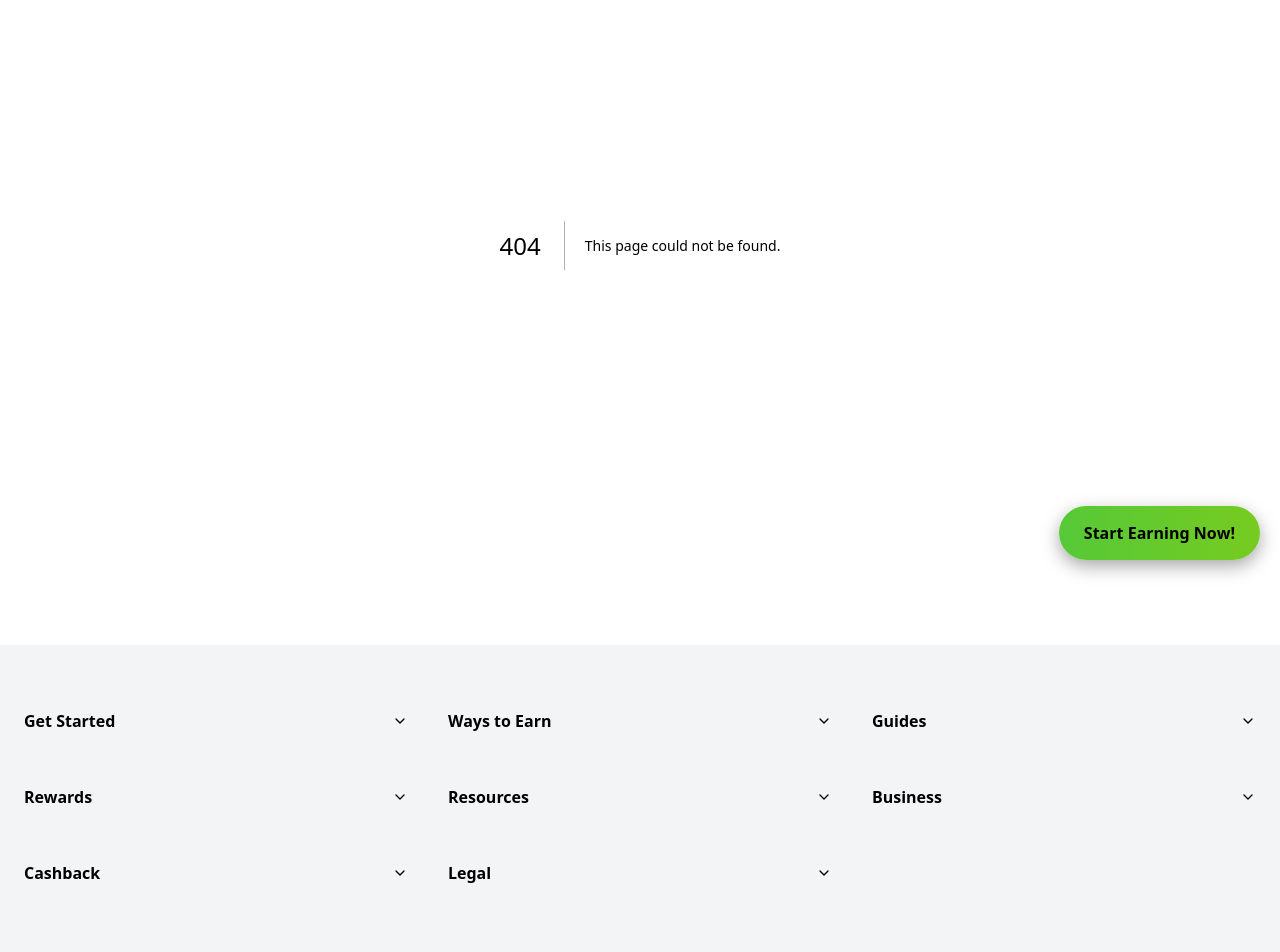
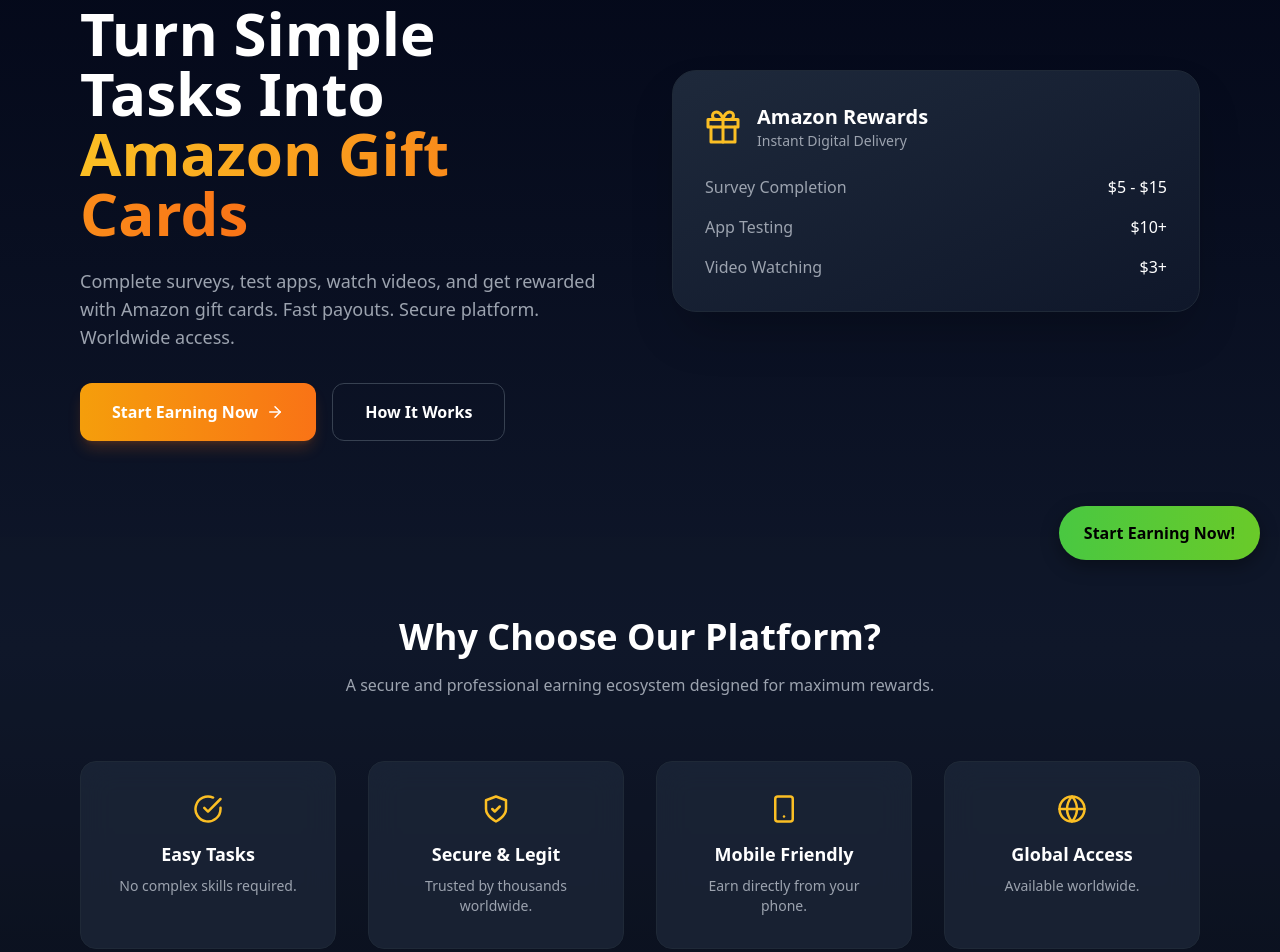
Before and after one commit to tool63/cashin, a Next.js app: page /earn-amazon-gift-card in a window 1280 px wide. Before the commit this address had no page. Shown: the part 220-1172 px from the top of the page. Built offline with nearby package versions, Linux system fonts and the light colour scheme.

Commit message:
Create page.tsx

```diff
--- /dev/null
+++ b/app/(site)/earn-amazon-gift-card/page.tsx
@@ -0,0 +1,169 @@
+"use client";
+
+import React from "react";
+import Link from "next/link";
+import { motion } from "framer-motion";
+import {
+  Gift,
+  CreditCard,
+  CheckCircle,
+  ShieldCheck,
+  ArrowRight,
+  Smartphone,
+  Globe,
+  Sparkles,
+} from "lucide-react";
+
+export default function EarnAmazonGiftCardPage() {
+  return (
+    <main className="bg-gradient-to-b from-slate-950 via-slate-900 to-black text-white overflow-hidden">
+
+      {/* ================= HERO SECTION ================= */}
+      <section className="relative py-24 px-6 lg:px-20">
+        <div className="max-w-7xl mx-auto grid lg:grid-cols-2 gap-16 items-center">
+
+          <motion.div
+            initial={{ opacity: 0, y: 30 }}
+            animate={{ opacity: 1, y: 0 }}
+            transition={{ duration: 0.6 }}
+          >
+            <div className="inline-flex items-center gap-2 bg-amber-500/10 text-amber-400 px-4 py-2 rounded-full text-sm mb-6 border border-amber-500/20">
+              <Sparkles size={16} />
+              Earn Amazon Gift Cards Easily
+            </div>
+
+            <h1 className="text-4xl lg:text-6xl font-bold leading-tight mb-6">
+              Turn Simple Tasks Into{" "}
+              <span className="bg-gradient-to-r from-amber-400 to-orange-500 bg-clip-text text-transparent">
+                Amazon Gift Cards
+              </span>
+            </h1>
+
+            <p className="text-gray-400 text-lg mb-8 max-w-xl">
+              Complete surveys, test apps, watch videos, and get rewarded with
+              Amazon gift cards. Fast payouts. Secure platform. Worldwide access.
+            </p>
+
+            {/* CTA Buttons */}
+            <div className="flex flex-wrap gap-4">
+              <Link
+                href="/signup"
+                className="group bg-gradient-to-r from-amber-500 to-orange-500 hover:from-amber-600 hover:to-orange-600 transition px-8 py-4 rounded-xl font-semibold flex items-center gap-2 shadow-lg shadow-orange-500/20"
+              >
+                Start Earning Now
+                <ArrowRight className="group-hover:translate-x-1 transition" size={18} />
+              </Link>
+
+              <Link
+                href="/how-it-works"
+                className="border border-gray-700 hover:border-amber-400 hover:text-amber-400 transition px-8 py-4 rounded-xl font-semibold"
+              >
+                How It Works
+              </Link>
+            </div>
+          </motion.div>
+
+          {/* Hero Visual Card */}
+          <motion.div
+            initial={{ opacity: 0, scale: 0.9 }}
+            animate={{ opacity: 1, scale: 1 }}
+            transition={{ duration: 0.7 }}
+            className="bg-gradient-to-br from-slate-800 to-slate-900 border border-gray-800 p-8 rounded-3xl shadow-2xl backdrop-blur-xl"
+          >
+            <div className="flex items-center gap-4 mb-6">
+              <Gift className="text-amber-400" size={36} />
+              <div>
+                <h3 className="text-xl font-semibold">Amazon Rewards</h3>
+                <p className="text-gray-400 text-sm">Instant Digital Delivery</p>
+              </div>
+            </div>
+
+            <div className="space-y-4">
+              <div className="flex justify-between text-gray-400">
+                <span>Survey Completion</span>
+                <span className="text-white font-medium">$5 - $15</span>
+              </div>
+              <div className="flex justify-between text-gray-400">
+                <span>App Testing</span>
+                <span className="text-white font-medium">$10+</span>
+              </div>
+              <div className="flex justify-between text-gray-400">
+                <span>Video Watching</span>
+                <span className="text-white font-medium">$3+</span>
+              </div>
+            </div>
+          </motion.div>
+
+        </div>
+      </section>
+
+      {/* ================= FEATURES SECTION ================= */}
+      <section className="py-20 px-6 lg:px-20 bg-slate-900/40">
+        <div className="max-w-7xl mx-auto text-center mb-16">
+          <h2 className="text-3xl lg:text-4xl font-bold mb-4">
+            Why Choose Our Platform?
+          </h2>
+          <p className="text-gray-400 max-w-2xl mx-auto">
+            A secure and professional earning ecosystem designed for maximum rewards.
+          </p>
+        </div>
+
+        <div className="grid md:grid-cols-2 lg:grid-cols-4 gap-8 max-w-7xl mx-auto">
+
+          {[
+            {
+              icon: CheckCircle,
+              title: "Easy Tasks",
+              desc: "No complex skills required.",
+            },
+            {
+              icon: ShieldCheck,
+              title: "Secure & Legit",
+              desc: "Trusted by thousands worldwide.",
+            },
+            {
+              icon: Smartphone,
+              title: "Mobile Friendly",
+              desc: "Earn directly from your phone.",
+            },
+            {
+              icon: Globe,
+              title: "Global Access",
+              desc: "Available worldwide.",
+            },
+          ].map((item, index) => (
+            <motion.div
+              key={index}
+              whileHover={{ y: -6 }}
+              className="bg-slate-800/70 border border-gray-800 p-8 rounded-2xl text-center backdrop-blur-lg"
+            >
+              <item.icon className="mx-auto text-amber-400 mb-4" size={30} />
+              <h3 className="text-lg font-semibold mb-2">{item.title}</h3>
+              <p className="text-gray-400 text-sm">{item.desc}</p>
+            </motion.div>
+          ))}
+
+        </div>
+      </section>
+
+      {/* ================= FINAL CTA ================= */}
+      <section className="py-24 px-6 lg:px-20 text-center bg-gradient-to-r from-amber-600/10 via-orange-500/10 to-amber-600/10">
+        <h2 className="text-3xl lg:text-5xl font-bold mb-6">
+          Ready to Earn Amazon Gift Cards?
+        </h2>
+        <p className="text-gray-400 mb-10 max-w-2xl mx-auto">
+          Join thousands of users earning daily rewards. Start today and redeem your first Amazon gift card fast.
+        </p>
+
+        <Link
+          href="/signup"
+          className="inline-flex items-center gap-2 bg-gradient-to-r from-amber-500 to-orange-500 hover:from-amber-600 hover:to-orange-600 transition px-10 py-5 rounded-xl text-lg font-semibold shadow-lg shadow-orange-500/20"
+        >
+          Create Free Account
+          <ArrowRight size={20} />
+        </Link>
+      </section>
+
+    </main>
+  );
+}
```
